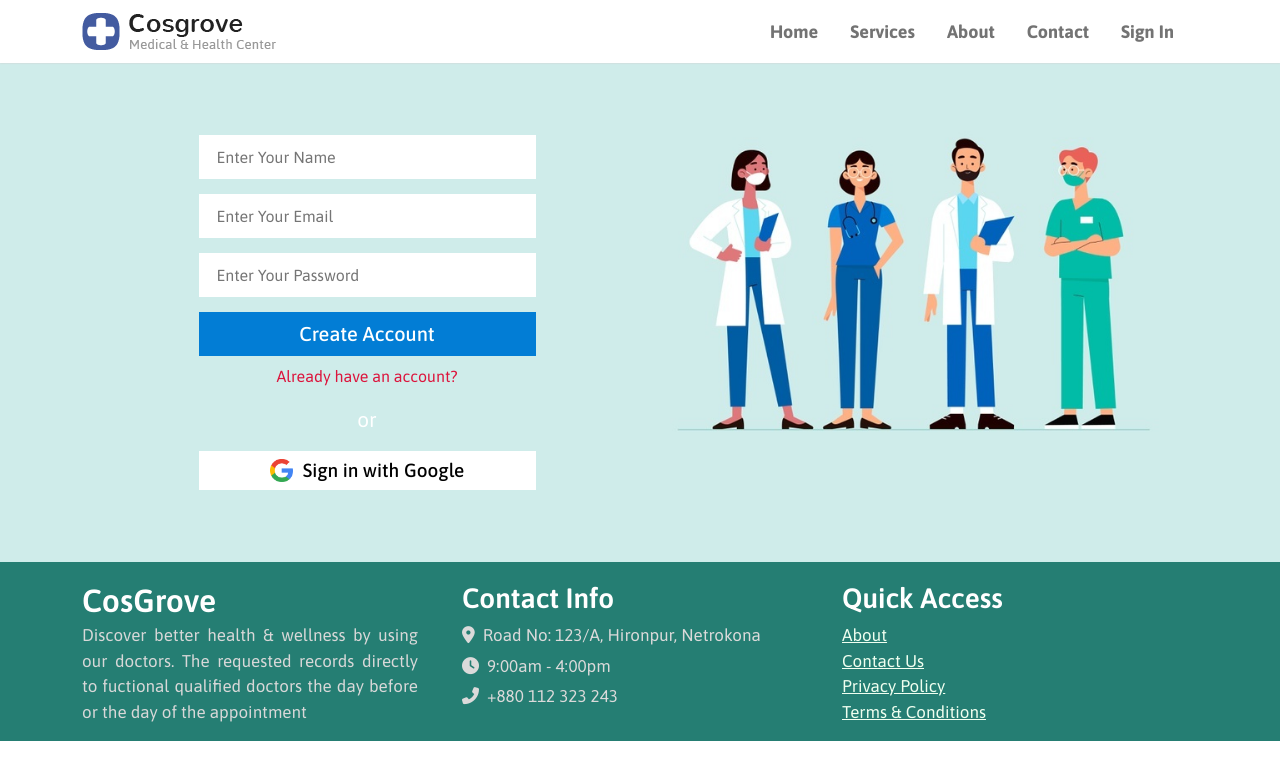
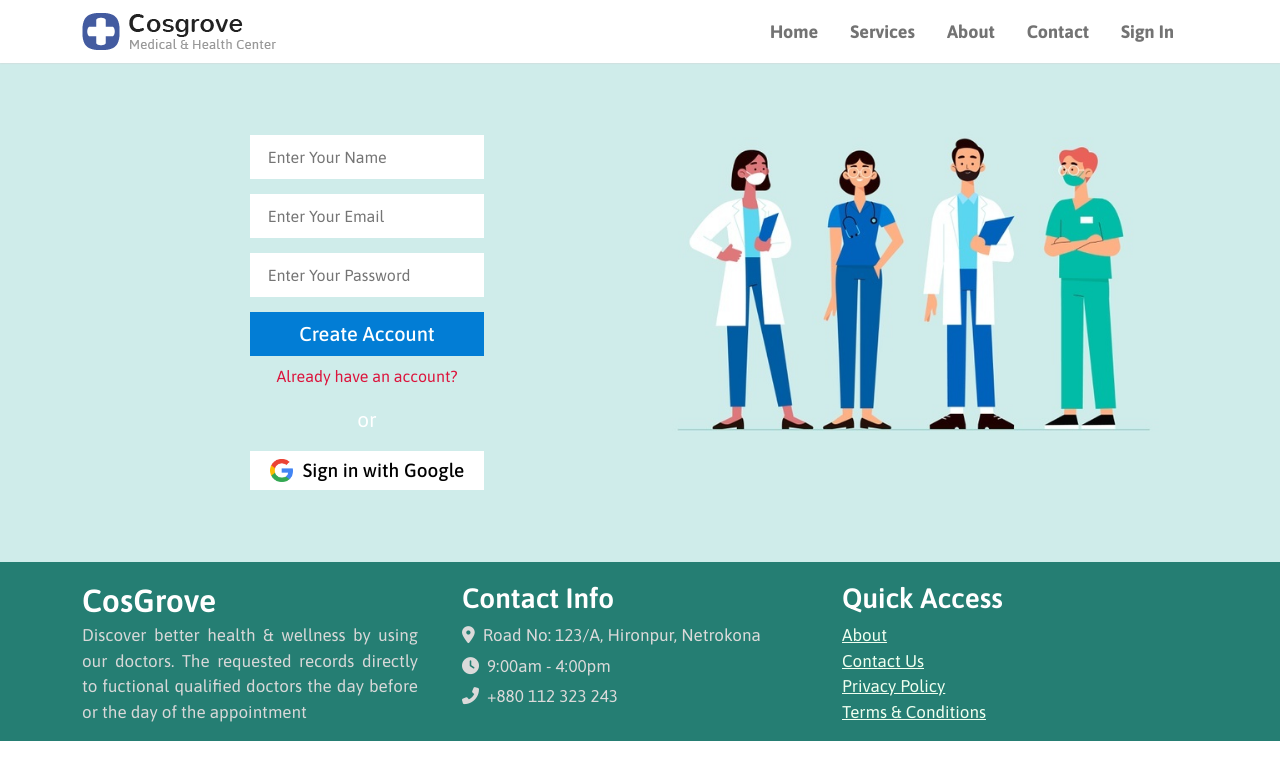
Before and after one commit to shakilkhanSAU/healthcare-related-website-shakilkhanSAU, a React (Create React App) app: page /login in a window 1280 px wide. Shown: the top 780 px of the page. Built offline with nearby package versions, Linux system fonts and the light colour scheme; no server answers.

Commit message:
input field correction

```diff
--- a/src/pages/Login/Login/Login.css
+++ b/src/pages/Login/Login/Login.css
@@ -17,7 +17,8 @@
     margin-bottom: 15px;
     outline: none;
     padding: 8px 16px;
-    width: 337px;
+    width: 100%;
+    /* width: 337px; */
     transition: .5s;
 }
 
@@ -27,7 +28,7 @@
     padding: 5px 16px;
     color: white;
     font-weight: 500;
-    width: 337px;
+    width: 100%;
     font-size: 20px;
 }
 
@@ -40,7 +41,8 @@ input:focus {
     padding: 5px 20px;
     font-size: 19px;
     font-weight: 500;
-    width: 337px;
+    width: 100%;
+    /* width: 337px; */
     background-color: white;
     border: none;
     display: flex;
--- a/src/pages/Shared/Header/Header.js
+++ b/src/pages/Shared/Header/Header.js
@@ -14,7 +14,7 @@ const Header = () => {
         <Navbar collapseOnSelect expand="lg" className="navbar" sticky="top">
             <Container>
                 <Navbar.Brand as={Link} to="/home">
-                    <img src={logo} alt="" />
+                    <img src={logo} className="img-fluid" alt="" />
                 </Navbar.Brand>
                 <Navbar.Toggle aria-controls="responsive-navbar-nav" />
                 <Navbar.Collapse id="responsive-navbar-nav">
```
